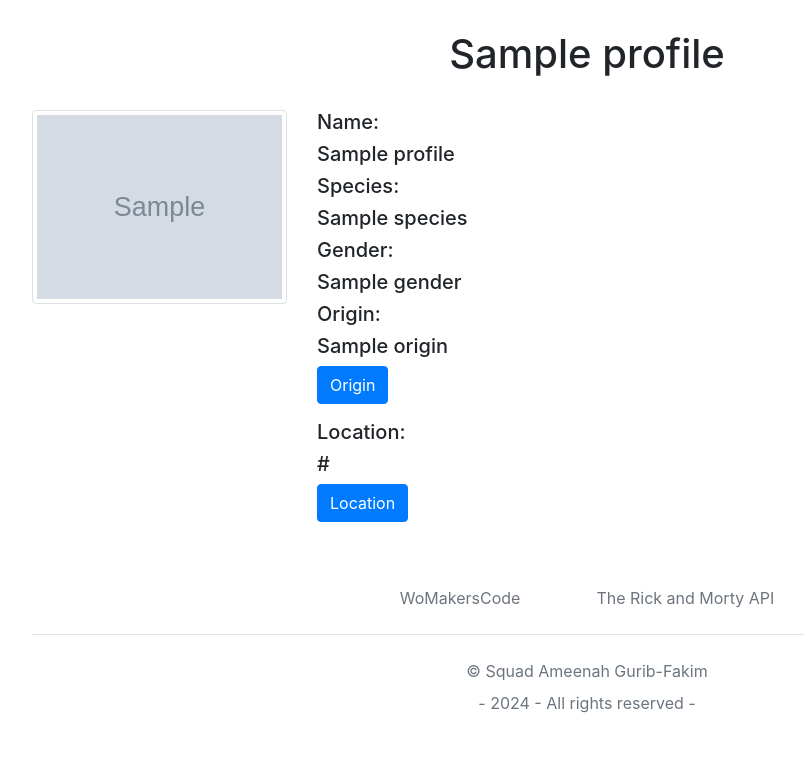
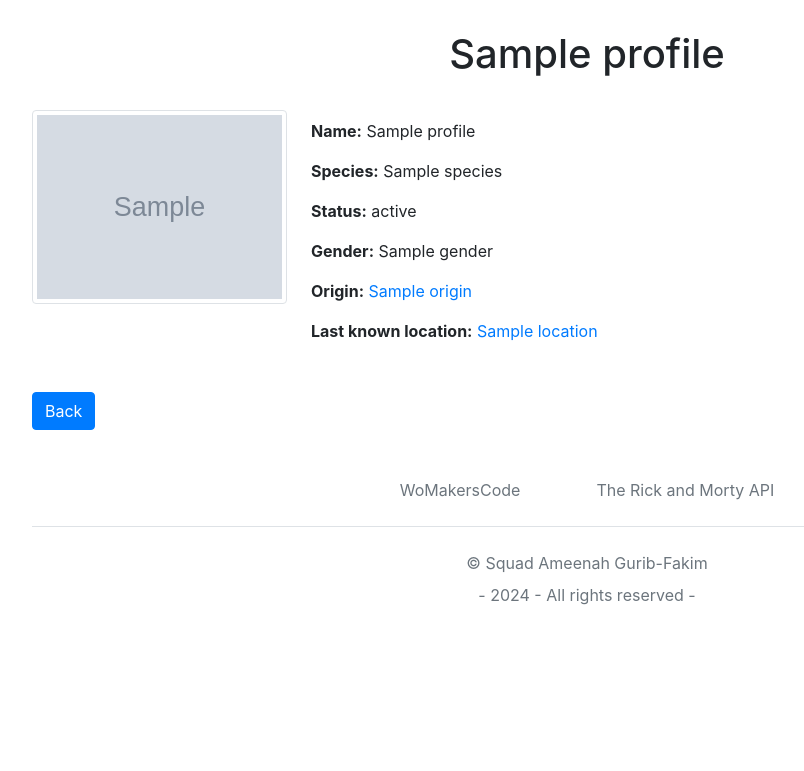
Before and after one commit to apbadaro/ExerciciosPython_SquadAmeenahGuribFakim, a Flask app: template ExercicioAPIs_SquadAmeenahGuribFakim/templates/profile.html in a window 1280 px wide. Shown: the part 56-827 px from the top of the page, without its empty margins (53-857 px from the left). After the commit the page ends 661 px from the top, so only its background shows below. Run offline with Flask 3, Linux system fonts and the light colour scheme; the template is opened without the code that fills it: most values are stand-ins (such as "Sample title", 1, 10 or a date in 2020); grey boxes marked "Sample" are stand-in pictures; some libraries are stand-ins or nearby versions.

Commit message:
update profile.html

```diff
--- a/ExercicioAPIs_SquadAmeenahGuribFakim/templates/profile.html
+++ b/ExercicioAPIs_SquadAmeenahGuribFakim/templates/profile.html
@@ -3,6 +3,7 @@
   .top {
     margin-top: 30px;
   }
+  .padding-top { padding:9px; }
 </style>
 
 <div class="top">
@@ -18,29 +19,21 @@
       class="img-fluid img-thumbnail"
     />
   </div>
-  <div class="col-sm-3 col-6">
-    <h1 class="h5">Name:</h1>
-    <h1 class="h5">{{profile.name}}</h1>
-    <h1 class="h5">Species:</h1>
-    <h1 class="h5">{{profile.species}}</h1>
-    <h1 class="h5">Gender:</h1>
-    <h1 class="h5">{{profile.gender}}</h1>
-    <h1 class="h5">Origin:</h1>
-    <h1 class="h5">{{profile.origin}}</h1>
-    <p>
-      <a href="{{profile.origin.url}}" class="btn btn-primary">Origin</a>
-    </p>
-    <h1 class="h5">Location:</h1>
-    <h1 class="h5">{{profile.location.url}}</h1>
-    <p>
-      <a href="{{profile.location.url}}" class="btn btn-primary">Location</a>
-    </p>
-
-
-  </div>
+  <div class="col-9 padding-top">
+    <p><strong>Name:</strong> {{profile.name}}</p>
+    <p><strong>Species:</strong> {{profile.species}}</p>
+    <p><strong>Status:</strong> {{profile.status}}</p>
+    <p><strong>Gender:</strong> {{profile.gender}}</p>
+    <p><strong>Origin:</strong> <a href="#" class="text-decoration-none">{{profile.origin.name}}</a></p>
+    <p><strong>Last known location:</strong> <a href="#" class="text-decoration-none"
+      >{{profile.location.name}}</a></p>
 </div>
 </div>
-
+</div>
+<br>
+<p>
+  <a href="#" class="btn btn-primary" onclick="goBack()">Back</a>
+</p>
 <script>
 function goBack() {
   window.history.back();
```
